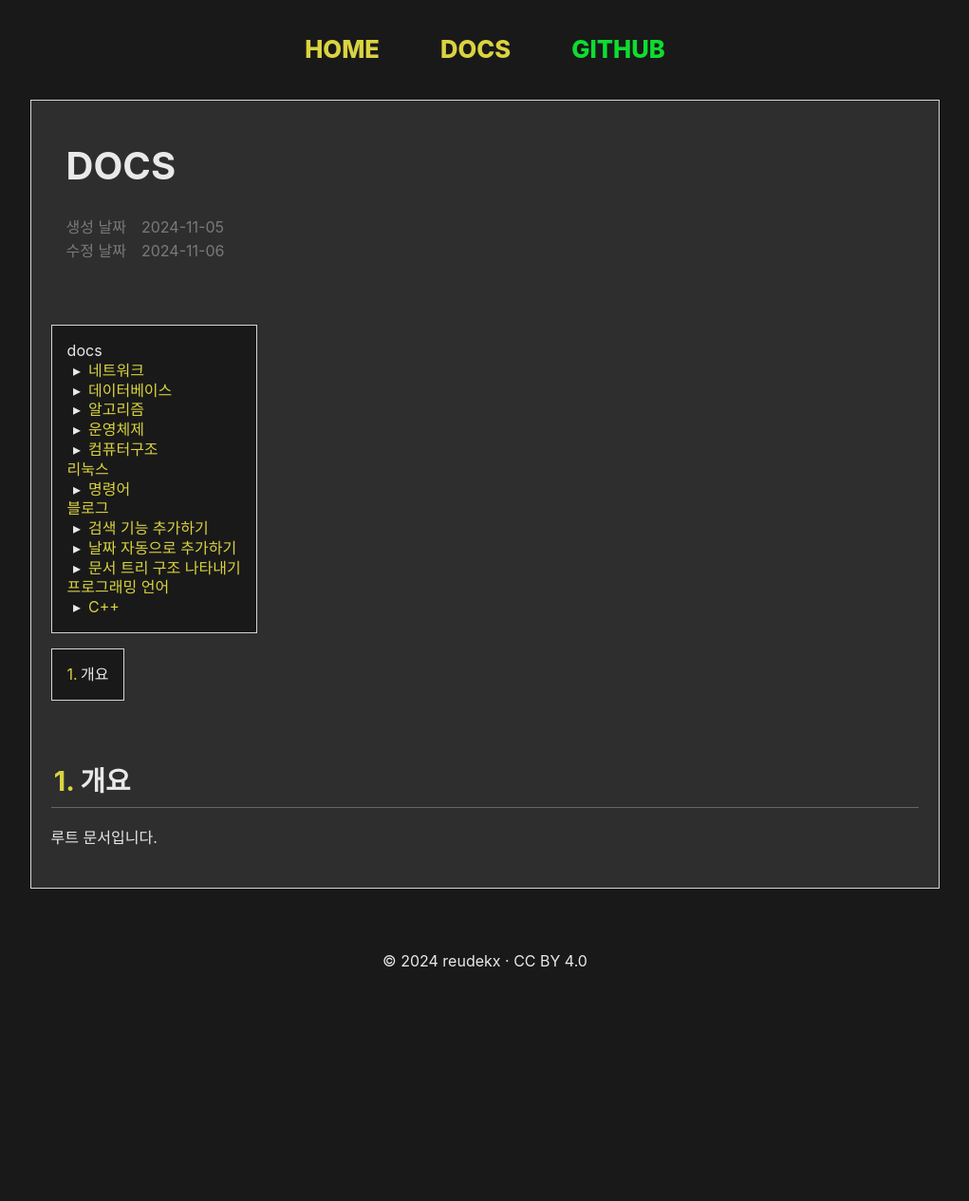
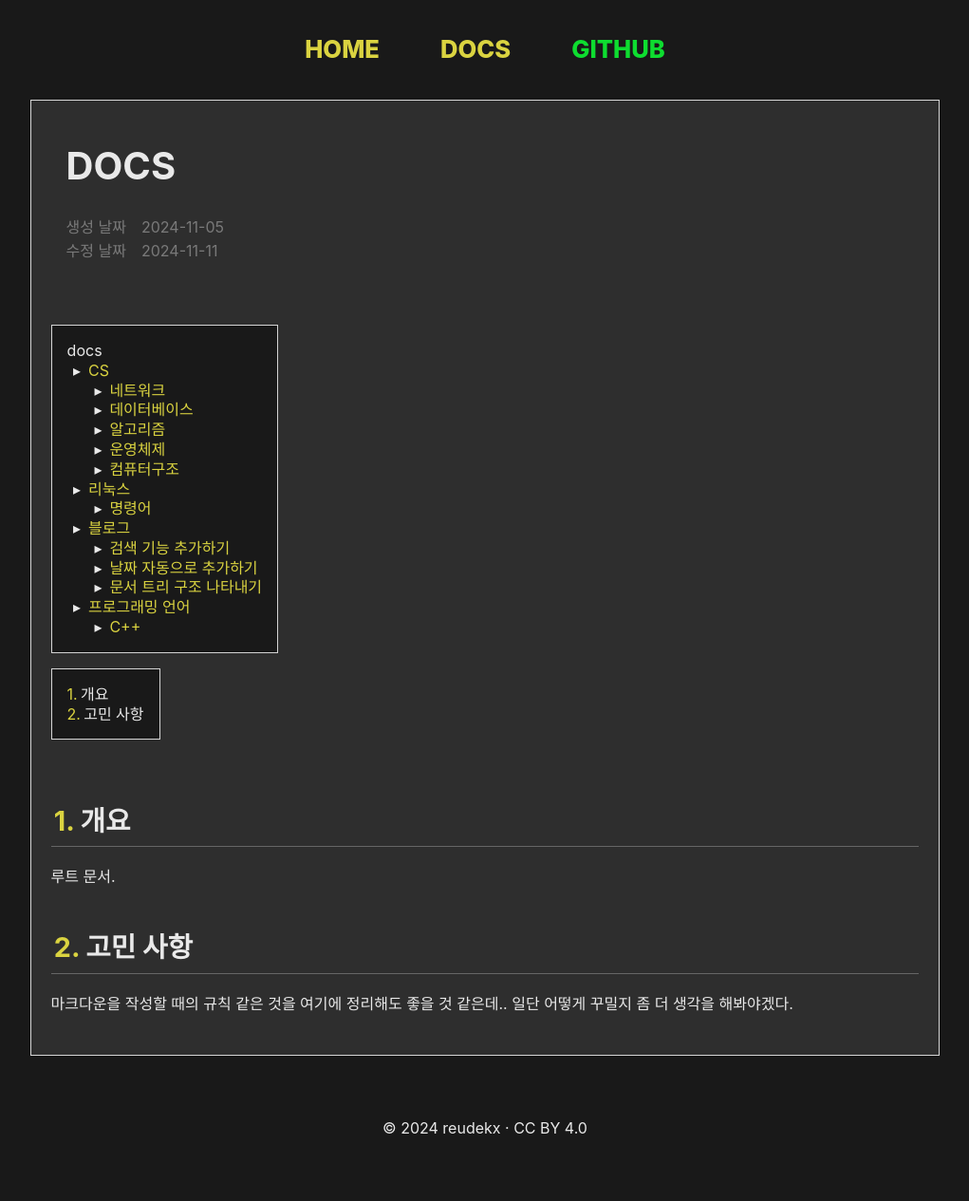
Before and after one commit to reudekx/reudekx.github.io, a Jekyll site: the page built from _docs/docs.md, in a window 1280 px wide. Shown: the whole page at 95% size, without its empty margins (129-1150 px from the left). Built offline with Jekyll 4.4.1, drawn with Linux system fonts in a browser that asks for light colours; before the commit the page ends 1090 px from its top, so only the background shows below that.

Commit message:
docs: 내용 업데이트

```diff
--- a/_docs/docs.md
+++ b/_docs/docs.md
@@ -1,6 +1,6 @@
 ---
 created_date: 2024-11-05
-modified_date: 2024-11-06
+modified_date: 2024-11-11
 copyright: © 2024 reudekx · CC BY 4.0
 ---
 
@@ -8,4 +8,8 @@ copyright: © 2024 reudekx · CC BY 4.0
 
 ## 개요
 
-루트 문서입니다.
+루트 문서.
+
+## 고민 사항
+마크다운을 작성할 때의 규칙 같은 것을 여기에 정리해도 좋을 것 같은데..
+일단 어떻게 꾸밀지 좀 더 생각을 해봐야겠다.
```
Also changed, not shown: _docs/docs/CS.md (added, +11 -0 lines), _docs/docs/블로그.md (+5 -0 lines), _docs/docs/프로그래밍 언어/C++.md (+3 -2 lines), about.md (+5 -3 lines), index.md (+5 -7 lines).
